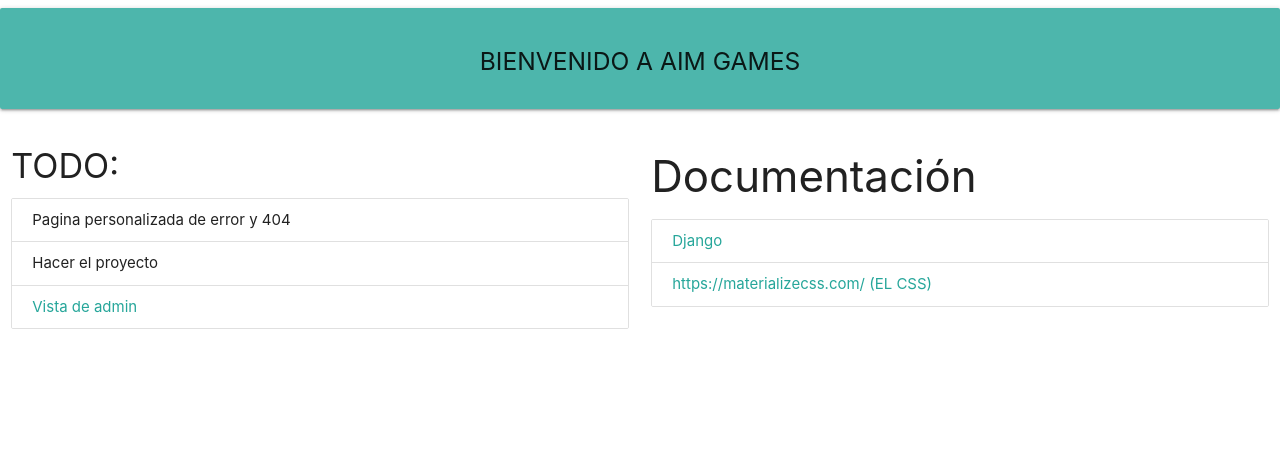
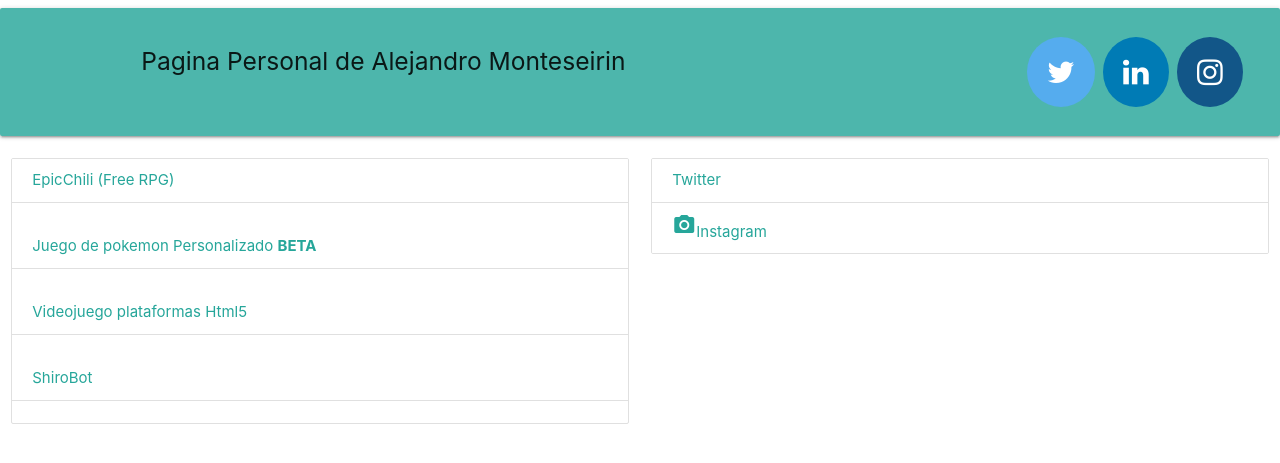
Before and after one commit to AlejandroMonteseirin/Django_Personal_Web, a Django app: page / in a window 1280 px wide. Shown: the top 463 px of the page. Run offline with Django 3.2, Linux system fonts and the light colour scheme.

Commit message:
Prototipo

```diff
--- a/PaginaPersonalAlexV1/static/css/main.css
+++ b/PaginaPersonalAlexV1/static/css/main.css
@@ -0,0 +1,25 @@
+.fa {
+    padding: 20px;
+    font-size: 30px !important;
+    text-align: center;
+    text-decoration: none;
+    margin: 5px 2px;
+    border-radius: 50%;
+  }
+
+  .fa-instagram {
+    background: #125688;
+    color: white;
+  }
+
+  .fa-linkedin {
+    background: #007bb5;
+    color: white;
+  }
+  .fa-twitter {
+    background: #55ACEE;
+    color: white;
+  }
+  .fa:hover {
+    opacity: 0.7;
+}
--- a/PaginaPersonalAlexV1/templates/index.html
+++ b/PaginaPersonalAlexV1/templates/index.html
@@ -5,6 +5,7 @@
     <link rel="stylesheet" href="{% static 'css/materialize.min.css' %}">
     <link rel="stylesheet" href="{% static 'css/main.css' %}">
     <link href="https://fonts.googleapis.com/icon?family=Material+Icons" rel="stylesheet">
+    <link rel="stylesheet" href="https://cdnjs.cloudflare.com/ajax/libs/font-awesome/4.7.0/css/font-awesome.min.css">
 
     <!-- Compiled and minified JavaScript -->
     <script src="{% static 'js/materialize.min.js' %}"></script>
@@ -12,25 +13,31 @@
 </head>
 
 <body>
-<div class="card-panel center teal lighten-2"><h5>BIENVENIDO A AIM GAMES</b></h5></div>
+
+<div class="card-panel center teal lighten-2 row">
+<div class="col m5 offset-m1"> <h5>Pagina Personal de Alejandro Monteseirin</b>  </div>
+<div class="col m3 offset-m3" style="text-align:right">
+    <a href="https://twitter.com/alexmp001" class="fa fa-twitter"></a>
+    <a href="#" class="fa fa-linkedin"></a>
+    <a href="https://www.instagram.com/alexmp001/" class="fa fa-instagram"></a>
+</div>
+</h5></div>
+
 <div class="row">
     <div class="col m12 l6">
-
-        <h4>TODO:</h4>
-        <ul class="collection">
-            <li class="collection-item">Pagina personalizada de error y 404</li>
-            <li class="collection-item">Hacer el proyecto</li>
-             <a href="/admin" class="collection-item">Vista de admin</a>
-
-        </ul>
+        <div class="collection">
+            <a class="collection-item" href="https://www.dropbox.com/sh/6tbbyysukbg93kd/AAAFrn8q-9Vz0g4w4uZywWbta?dl=0">EpicChili (Free RPG)</a><br>
+			<a class="collection-item" href="https://mega.nz/#F!5ZpERQQQ!sdrOthWfihnTt60C4Ps0uA">Juego de pokemon Personalizado <b>BETA</b></a><br>
+			<a class="collection-item" href="recursos/Alexmp001Game/index.html" target="_blank">Videojuego plataformas Html5</a><br>
+			<a class="collection-item" href="https://twitter.com/Twiterfalso102" target="_blank">ShiroBot</a><br>
+        </div>
     </div>
     <div class="col m12 l6">
+        <div class="collection">
 
-    <h3>Documentación</h3>
-         <div class="collection">
-             <a href="https://docs.djangoproject.com/en/2.1/ " class="collection-item">Django</a> </li>
-             <a href="https://materializecss.com/" class="collection-item">https://materializecss.com/ (EL CSS)</a>
-         </div>
+          	<a class="collection-item" href="https://twitter.com/alexmp001" >Twitter</a>
+			<a class="collection-item" href="https://www.instagram.com/alexmp001/" >  <i class="material-icons">camera_alt</i>Instagram</a>
+        </div>
     </div>
 </div>
 <script>M.AutoInit();</script>
```
